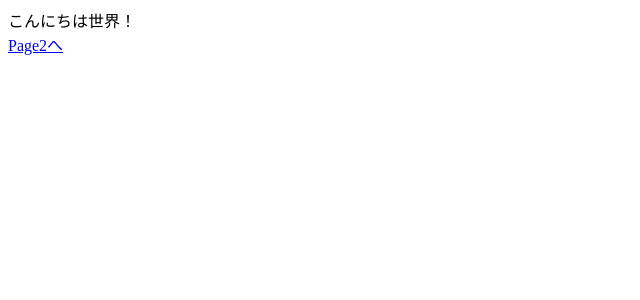
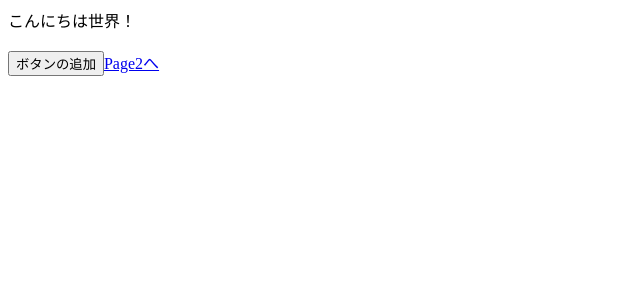
Before and after one commit to SoraKumo001/next-story, a Next.js app: page / in a window 1280 px wide. Shown: the top 300 px of the page, without its empty margins (0-640 px from the left). Built offline with nearby package versions, Linux system fonts and the light colour scheme.

Commit message:
add-button

```diff
--- a/pages/index.tsx
+++ b/pages/index.tsx
@@ -4,6 +4,10 @@ import Link from "next/link";
 export default () => (
   <>
     <div>こんにちは世界！</div>
-    <Link href="page02"><a>Page2へ</a></Link>
+    <br />
+    <button>ボタンの追加</button>
+    <Link href="page02">
+      <a>Page2へ</a>
+    </Link>
   </>
 );
```
